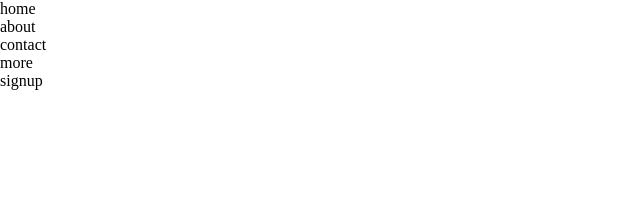
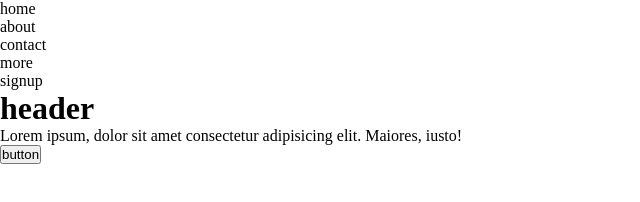
Before and after one commit to riazuddin93/riverisland, a plain HTML site: page index.html in a window 1280 px wide. Shown: the whole page, without its empty margins (0-640 px from the left). Drawn offline with Linux system fonts and the light colour scheme.

Commit message:
second commit

```diff
--- a/index.html
+++ b/index.html
@@ -16,5 +16,10 @@
         <li>signup</li>
     </ul>
 </nav>
+<div class="hero">
+    <h1>header</h1>
+    <p>Lorem ipsum, dolor sit amet consectetur adipisicing elit. Maiores, iusto!</p>
+    <button>button</button>
+</div>
 </body>
 </html>
```
